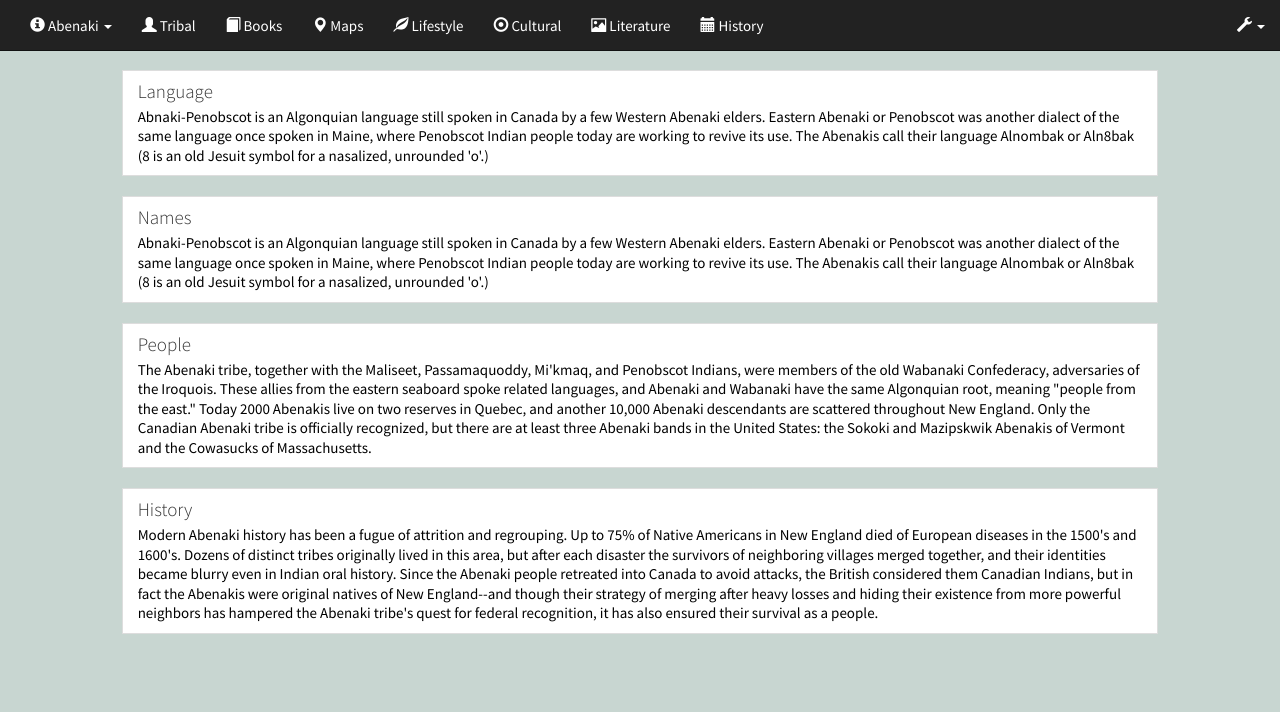
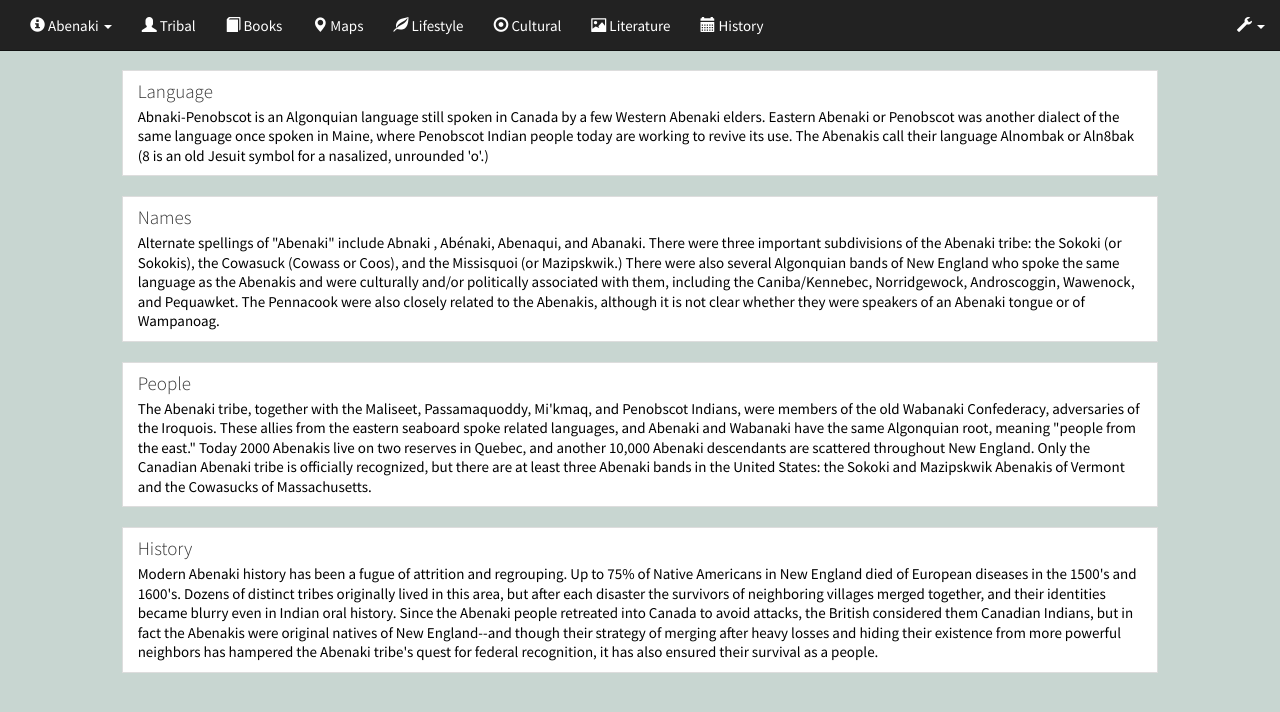
Before and after one commit to tlezotte/cahah, a Jekyll site: the page built from abenaki.html, in a window 1280 px wide. Shown: the top 712 px of the page. Built offline with Jekyll 4.4.1, drawn with Linux system fonts in a browser that asks for light colours; nearby versions of some CDN libraries; library files that are not in the unit come from our copies.

Commit message:
update page

```diff
--- a/abenaki.html
+++ b/abenaki.html
@@ -23,7 +23,7 @@ layout: default
                 <a href="#" class="list-group-item">
                     <h4 class="list-group-item-heading">Names</h4>
                     <p class="list-group-item-text">
-						Abnaki-Penobscot is an Algonquian language still spoken in Canada by a few Western Abenaki elders. Eastern Abenaki or Penobscot was another dialect of the same language once spoken in Maine, where Penobscot Indian people today are working to revive its use. The Abenakis call their language Alnombak or Aln8bak (8 is an old Jesuit symbol for a nasalized, unrounded 'o'.)
+                        Alternate spellings of "Abenaki" include Abnaki , Abénaki, Abenaqui, and Abanaki. There were three important subdivisions of the Abenaki tribe: the Sokoki (or Sokokis), the Cowasuck (Cowass or Coos), and the Missisquoi (or Mazipskwik.) There were also several Algonquian bands of New England who spoke the same language as the Abenakis and were culturally and/or politically associated with them, including the Caniba/Kennebec, Norridgewock, Androscoggin, Wawenock, and Pequawket. The Pennacook were also closely related to the Abenakis, although it is not clear whether they were speakers of an Abenaki tongue or of Wampanoag.
                     </p>
                 </a>
             </div>
```
Lines whose indentation alone changed are shown as unchanged.
